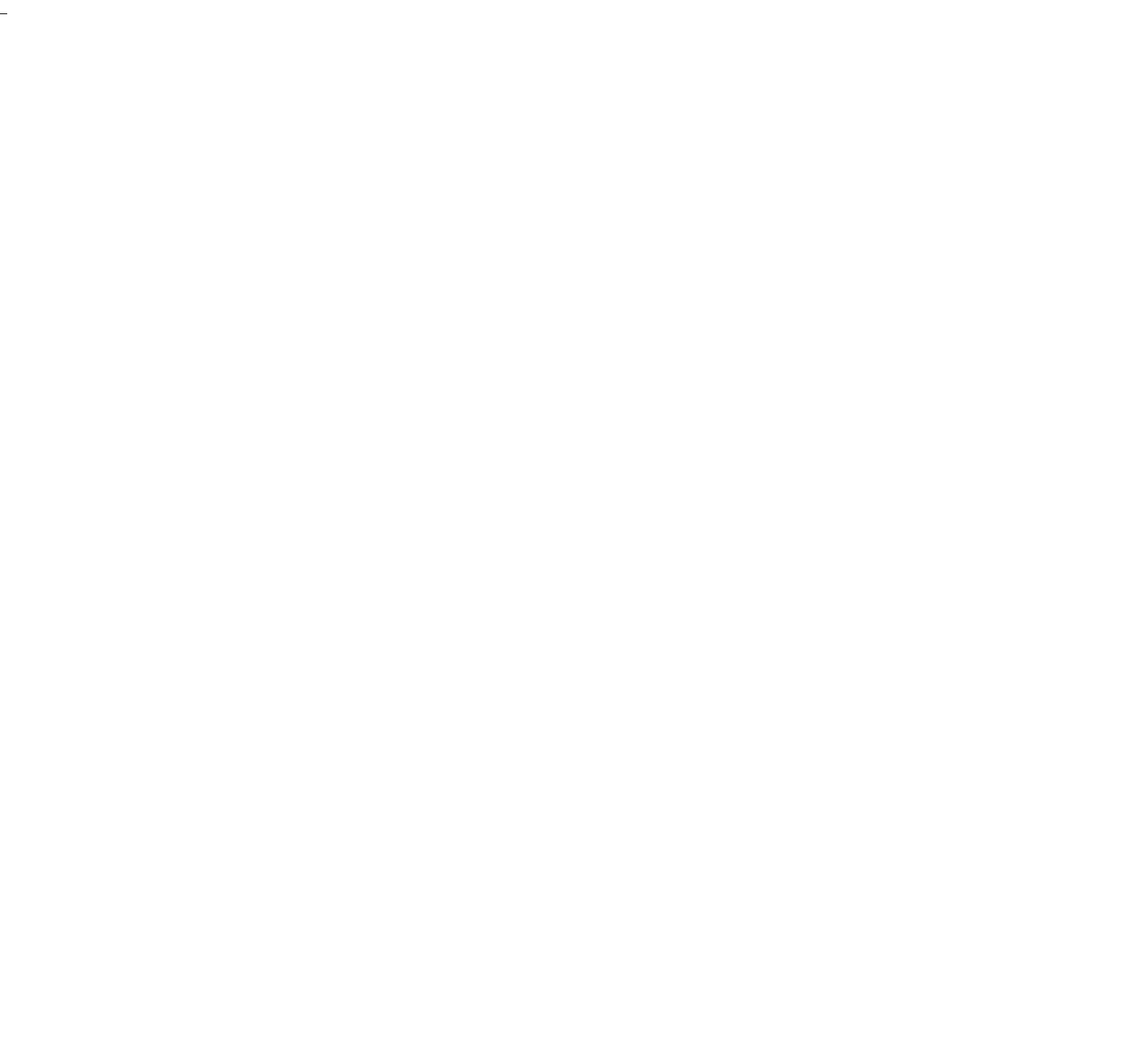
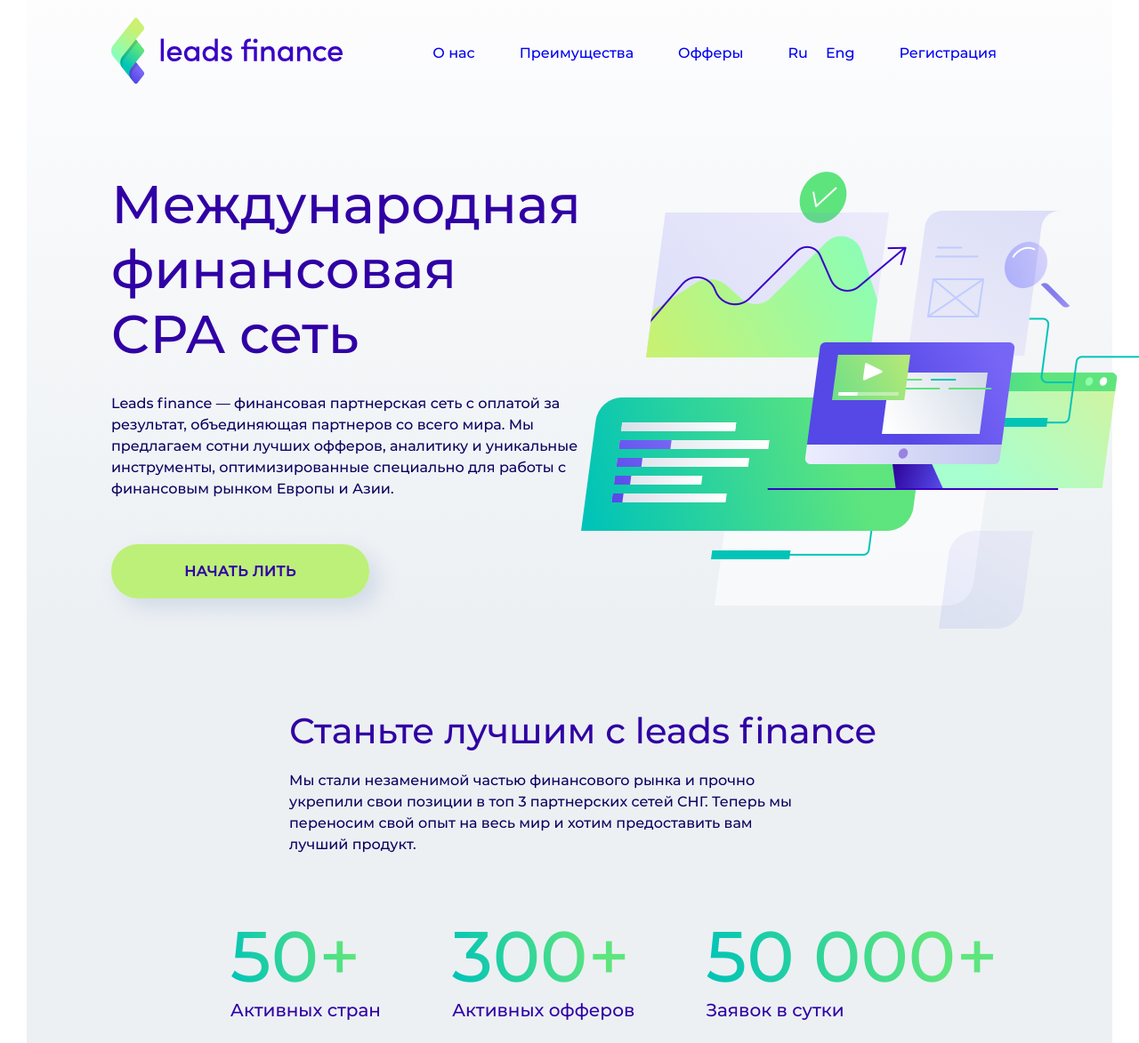
Before and after one commit to verloin/LeadsFinance, a website: page app/index.html in a window 1280 px wide. Shown: the whole page at 89% size. Before the commit the page ends 800 px from the top, so only its background shows below. Drawn offline with nearby package versions, Linux system fonts and the light colour scheme; files that its build step writes are made by us from their sources.

Commit message:
day 1 header+best

```diff
--- a/app/index.html
+++ b/app/index.html
@@ -1,13 +1,100 @@
 <!DOCTYPE html>
 <html lang="en">
   <head>
-			<meta charset="UTF-8">
-			<meta name="viewport" content="width=device-width, initial-scale=1.0">
-			<meta http-equiv="X-UA-Compatible" content="ie=edge">
+    <meta charset="UTF-8" />
+    <meta name="viewport" content="width=device-width, initial-scale=1.0" />
+    <meta http-equiv="X-UA-Compatible" content="ie=edge" />
     <title>LeadsFinance</title>
-			<link rel="stylesheet" href="css/style.min.css">
+    <link rel="stylesheet" href="css/style.min.css" />
   </head>
   <body>
+    <header class="header">
+      <div class="header-box">
+        <div class="header__inner-nav">
+          <div class="header__logo">
+            <img src="images\header-logo.svg" alt="" />
+          </div>
+          <nav class="header__menu">
+            <ul class="header__menu-ul">
+              <li><a href="#">О нас</a></li>
+              <li><a href="#">Преимущества</a></li>
+              <li><a href="#">Офферы</a></li>
+              <li><a href="#">Ru</a></li>
+              <li><a href="#">Eng</a></li>
+              <li><a href="#">Регистрация</a></li>
+            </ul>
+          </nav>
+        </div>
+        <div class="header__content">
+          <div class="header__content-box">
+            <div class="header__content-title">
+              Международная финансовая CPA сеть
+            </div>
+            <div class="header__content-text">
+              Leads finance — финансовая партнерская сеть с оплатой за результат, объединяющая партнеров со всего мира. Мы предлагаем сотни лучших офферов, аналитику и уникальные инструменты, оптимизированные специально для работы с финансовым рынком Европы и Азии.
+            </div>
+            <div class="header__content-btn">
+              <button>Начать лить</button>
+            </div>
+          </div>
+          <div class="header__content-img">
+            <img src="images/content-img.png" alt="" />
+          </div>
+        </div>
+      </div>
+    </header>
+
+
+    <!-- ======================================================================
+                               Best
+======================================================================= -->
+
+
+    <section class="best">
+      <div class="best__inner">
+				<div class="best__header">
+					<div class="best__header-title title">
+						Станьте лучшим с leads finance
+					</div>
+					<div class="best__header-text text">
+						Мы стали незаменимой частью финансового рынка и прочно укрепили свои позиции в топ 3 партнерских сетей СНГ. Теперь мы переносим свой опыт на весь мир и хотим предоставить вам лучший продукт.
+					</div>
+				</div>
+				<div class="best__items">
+					<div class="best__items-item01">
+						<div class="best__items-title">
+							50+
+						</div>
+						<div class="best__items-text title">
+							Активных стран
+						</div>
+					</div>
+					<div class="best__items-item02">
+						<div class="best__items-title">
+							300+
+						</div>
+						<div class="best__items-text title">
+							Активных офферов
+						</div>
+					</div>
+					<div class="best__items-item03">
+						<div class="best__items-title">
+							50 000+
+						</div>
+						<div class="best__items-text title">
+							Заявок в сутки
+						</div>
+					</div>
+				</div>
+			</div>
+    </section>
+
+
+
+
+
+
+
 
 
 
@@ -21,6 +108,5 @@
     <script src="https://ajax.googleapis.com/ajax/libs/jquery/3.4.1/jquery.min.js"></script>
     <script src="js/main.js"></script>
     <script src="js/libs.min.js"></script>
-
   </body>
-</html>_
+</html>
--- /dev/null
+++ b/app/scss/_fonts.scss
@@ -0,0 +1,19 @@
+
+
+
+// @font-face {
+//   font-family: 'Sofia Pro';
+//   src: url('../fonts/SofiaProMedium.woff2') format('woff2'),
+//     url('../fonts/SofiaProMedium.woff') format('woff');
+//   font-weight: 500;
+//   font-style: normal;
+// }
+
+@font-face {
+  font-family: "Montserrat-Medium";
+
+  src: url("../fonts/Montserrat-Medium.woff") format("woff"), /* Modern Browsers */
+    url("../fonts/Montserrat-Medium.woff2") format("woff2"); /* Modern Browsers */
+  font-weight: normal;
+  font-style: normal;
+}
--- /dev/null
+++ b/app/scss/_global.scss
@@ -0,0 +1,48 @@
+
+html {
+  box-sizing: border-box;
+}
+
+*,
+*::before,
+*::after{
+	box-sizing: inherit;
+}
+
+body {
+  max-width: 1400px;
+  margin: 0 auto;
+  padding: 0px 30px;
+}
+
+ul, li {
+  margin: 0;
+  padding: 0;
+  list-style: none;
+}
+
+a {
+  display: inline-block;
+	text-decoration: none;
+}
+
+
+
+.title {
+	text-align: left;
+	font-size: 40px;
+  @include title;
+  font-stretch: normal;
+  font-style: normal;
+  line-height: normal;
+  letter-spacing: normal;
+}
+
+.text {
+  @include text;
+  font-stretch: normal;
+  font-style: normal;
+  line-height: normal;
+  letter-spacing: normal;
+  line-height: 1.5;
+}
--- /dev/null
+++ b/app/scss/_vars.scss
@@ -0,0 +1,20 @@
+
+$title: #3000a4;
+$text: #0c005f;
+$bg: #ecf0f3;
+
+@mixin title {
+	font-family: "Montserrat-Medium";
+	font-weight: 500;
+	font-style: normal;
+	font-size: 20px;
+	color: $title;
+ }
+
+@mixin text {
+  font-family: "Montserrat-Medium";
+  font-weight: normal;
+	font-style: normal;
+	font-size: 16px;
+	color: $text;
+}
--- a/app/scss/style.scss
+++ b/app/scss/style.scss
@@ -1 +1,128 @@
-@import "../../node_modules/normalize.css/normalize";
+@import 'vars';
+@import 'global';
+@import 'fonts';
+
+
+
+// ================================================
+                  //  header
+// ================================================
+
+
+.header {
+  &::before {
+    content: '';
+    background-image: url(../images/rectangle-header3x.png);
+  }
+}
+
+.header-box {
+  background-image: linear-gradient(to bottom, #fdfdfe, #ecf0f3);
+}
+
+.header__inner-nav {
+  display: flex;
+  justify-content: space-between;
+  .header__logo {
+    margin-top: 20px;
+    margin-left: 95px;
+    // width: 100%;
+  }
+  .header__menu {
+    @include text;
+    margin-right: 130px;
+    margin-top: 50px;
+    text-align: center;
+    &-ul {
+      display: flex;
+      justify-content: space-between;
+      text-align: center;
+      li + li {
+        margin-left: 50px;
+      }
+      li:nth-child(5) {
+        margin-left: 20px;
+      }
+    }
+  }
+}
+
+.header__content {
+  display: flex;
+  justify-content: space-between;
+  padding-top: 94px;
+  margin-left: 95px;
+  &-box {
+    max-width: 580px;
+  }
+  &-title {
+    @include title;
+    font-size: 60px;
+    margin-bottom: 30px;
+  }
+  &-text {
+    @include text;
+    font-size: 16px;
+    line-height: 1.5;
+    letter-spacing: normal;
+    margin-bottom: 50px;
+  }
+  &-btn {
+    display: inline-block;
+    background-image: linear-gradient(258deg, #bdf078 100%, #6fe78b 30%);
+    padding: 20px 76px;
+    border-radius: 30px;
+    box-shadow: 10px 10px 24px 0 #d1d9e6;
+    button {
+      background-color: transparent;
+      border: none;
+      outline: none;
+      @include title;
+      font-size: 16px;
+      font-weight: 600;
+      letter-spacing: 0.5px;
+      text-transform: uppercase;
+      cursor: pointer;
+    }
+  }
+}
+
+
+// =======================================================================
+//                               Best
+// =======================================================================
+
+.best__inner {
+  background-color: $bg;
+  padding-top: 86px;
+  padding-bottom: 25px;
+}
+.best__header {
+  text-align: left;
+  margin-left: 295px;
+  &-title {
+    margin-bottom: 20px;
+    font-size: 40px;
+  }
+  &-text {
+    max-width: 580px;
+  }
+}
+
+.best__items {
+  display: flex;
+  justify-content: center;
+  padding-left: 100px;
+  padding-top: 65px;
+  .best__items-item02 {
+    margin: 0px 80px;
+  }
+  &-title {
+    @include title;
+    font-size: 80px;
+    background-image: linear-gradient(70deg, #01c4b7 5%, #5ee57d 76%);
+    -webkit-background-clip: text;
+    background-clip: text;
+    -webkit-text-fill-color: transparent;
+  }
+}
```
Also changed, not shown: app/fonts/Montserrat-Medium.woff (added), app/fonts/Montserrat-Medium.woff2 (added), app/fonts/SofiaProMedium.ttf (added), app/fonts/SofiaProMedium.woff (added), app/fonts/SofiaProMedium.woff2 (added), app/images/content-img.png (added), app/images/content-img2x.png (added), app/images/content-img3x.png (added), app/images/header-logo.svg (added), app/images/rectangle-header.png (added), app/images/rectangle-header2x.png (added), app/images/rectangle-header3x.png (added), app/scss/_media.scss (added). Lines whose indentation alone changed are shown as unchanged.
